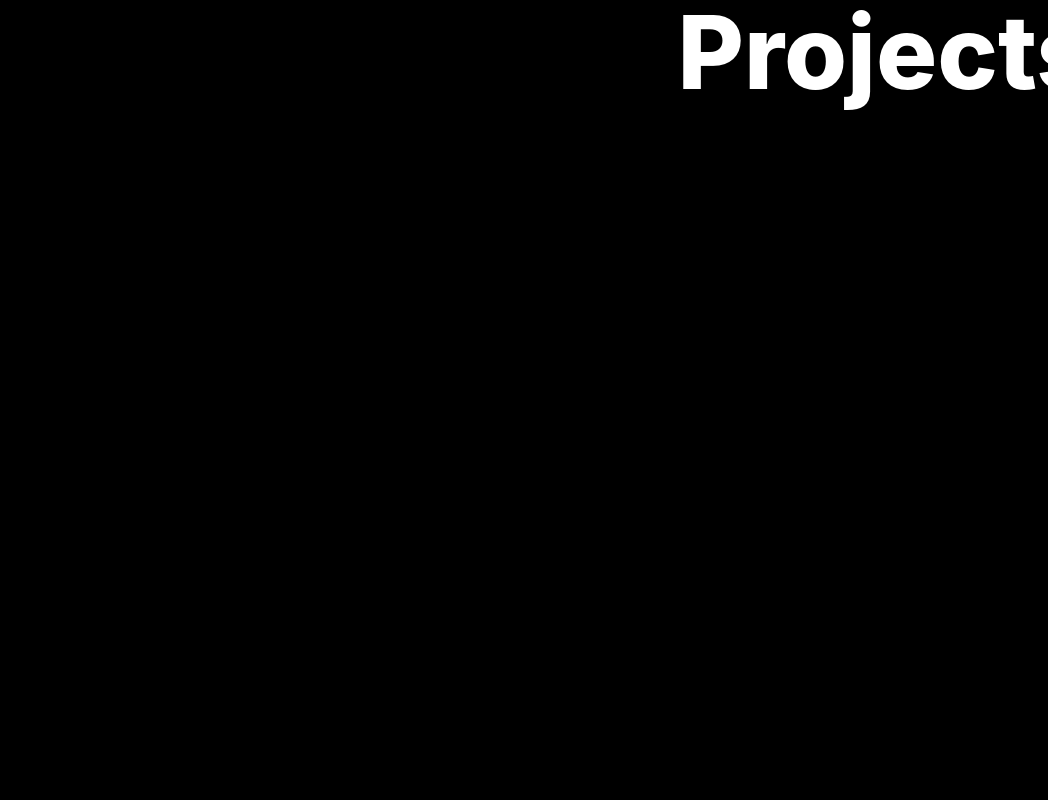
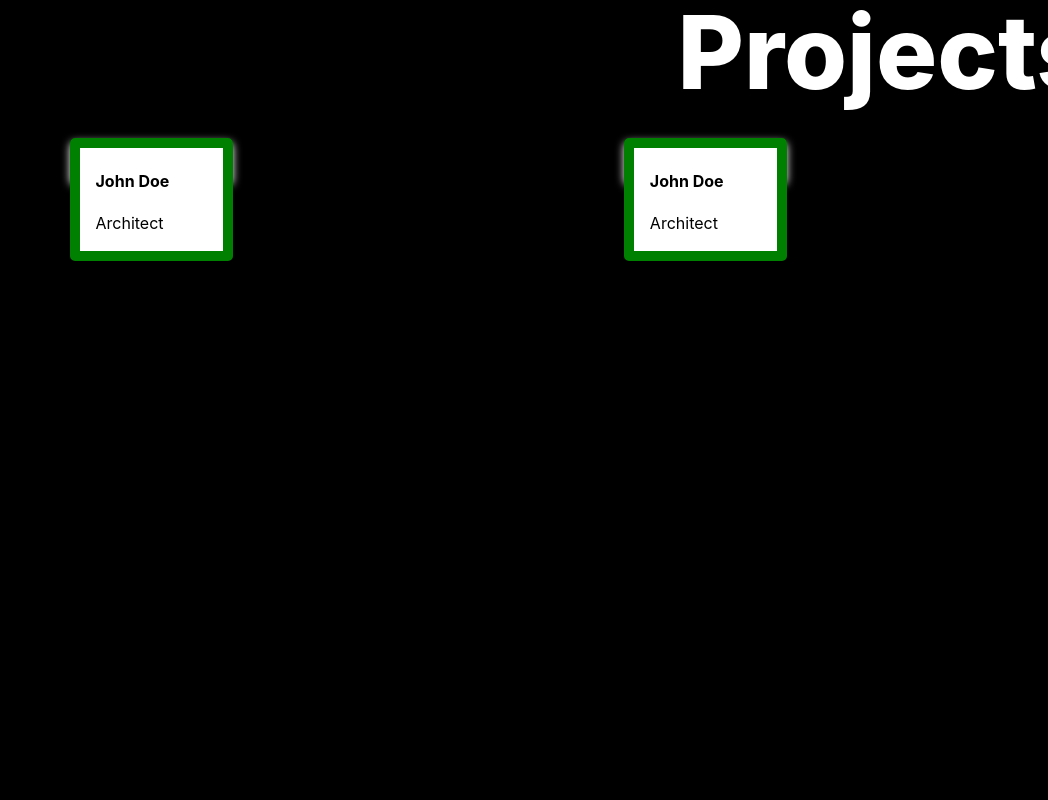
Before and after one commit to zamircohen/react_portfolio, a React (Create React App) app: page / in a window 1280 px wide. Shown: the part 2040-2840 px from the top of the page, without its empty margins (232-1280 px from the left). Built offline with nearby package versions, Linux system fonts and the light colour scheme.

Commit message:
Started creating cards for projects

```diff
--- /dev/null
+++ b/src/components/Projects/Card.css
@@ -0,0 +1,15 @@
+.card {
+    /* Add shadows to create the "card" effect */
+    box-shadow: 0 4px 8px 0 rgba(0,0,0,0.2);
+    transition: 0.3s;
+  }
+
+  /* On mouse-over, add a deeper shadow */
+  .card:hover {
+    box-shadow: 0 8px 16px 0 rgba(0,0,0,0.2);
+  }
+
+  /* Add some padding inside the card container */
+  .container {
+    padding: 2px 16px;
+  }
--- a/src/components/Projects/Projects.jsx
+++ b/src/components/Projects/Projects.jsx
@@ -1,16 +1,38 @@
 import React from 'react'
 import { Block, BlockTitle, Wrapper} from '../Header/HeaderStyles';
-
+import { ProjectBox } from './ProjectsStyles';
+import './Card.css';
 
 export default function Projects() {
   return (
     <Wrapper id="projects">
         <Block>
             <BlockTitle main>Projects</BlockTitle>
+
+            <ProjectBox>
+            <div class="card">
+              <div class="container">
+                <h4><b>John Doe</b></h4>
+                <p>Architect</p>
+              </div>
+            </div>
+
+            <div class="card">
+              <div class="container">
+                <h4><b>John Doe</b></h4>
+                <p>Architect</p>
+              </div>
+            </div>
+
+            <div class="card">
+              <div class="container">
+                <h4><b>John Doe</b></h4>
+                <p>Architect</p>
+              </div>
+            </div>
+            </ProjectBox>
+
         </Block>
-
-
-
     </Wrapper>
   )
 }
--- /dev/null
+++ b/src/components/Projects/ProjectsStyles.jsx
@@ -0,0 +1,8 @@
+import styled from "styled-components";
+
+
+export const ProjectBox = styled.div`
+    display: grid;
+    grid-template-columns: repeat(3, 3fr);
+    gap: 10px;
+`
--- a/src/components/Projects/ProjetsStyles.jsx
+++ /dev/null
@@ -1,6 +0,0 @@
-import styled from "styled-components";
-
-
-export const ProjectCard = styled.div`
-
-`
--- a/src/components/Tech/Tech.jsx
+++ b/src/components/Tech/Tech.jsx
@@ -4,7 +4,7 @@ import { AiFillFacebook, AiFillGithub, AiFillLinkedin } from 'react-icons/ai';
 import Card from '../../styles/GlobalComponents/Card';
 import Marquee from "react-fast-marquee"
 import { MarqueeBlock } from './TechStyles';
-import { DiJavascript, DiSass, DiReact, DiMongodb, DiGithubBadge, DiNodejsSmall, DiCss3, DiHtml5, DiJqueryLogo, DiMysql, DiDatabase, DiGitBranch, DiTrello} from 'react-icons/di';
+import { DiJavascript, DiSass, DiReact, DiMongodb, DiGithubBadge, DiNodejsSmall, DiCss3, DiHtml5, DiJqueryLogo, DiMysql, DiDatabase, DiGitBranch, DiTrello, DiDocker} from 'react-icons/di';
 
 
 export default function Tech() {
@@ -22,8 +22,9 @@ export default function Tech() {
                <DiHtml5 size="15rem" style={{fill:"orange"}}/>
                <DiSass size="15rem" style={{fill:"pink"}}/>
                <DiNodejsSmall size="15rem" style={{fill:"green"}}/>
+               <DiCss3 size="15rem" style={{fill:"blue"}}/>
                <DiDatabase size="15rem" style={{fill:"grey"}}/>
-               <DiCss3 size="15rem" style={{fill:"blue"}}/>
+               <DiDocker size="15rem" style={{fill:"blue"}}/>
                <DiTrello size="15rem" style={{fill:"lightblue"}}/>
                <DiMysql size="15rem" style={{fill:"orange"}}/>
             </Marquee>
--- a/src/styles/GlobalComponents/Card.jsx
+++ b/src/styles/GlobalComponents/Card.jsx
@@ -1,12 +1,19 @@
 import React from 'react'
+import './CardStyles.css';
 
 export default function Card(props) {
     return (
         <div>
-            <h2>{props.name}</h2>
+            <h2>CARD HEADER</h2>
+            <p>Loem Ipsum and shit</p>
+            <img width="250px" height="auto"/>
+            <p>More lorem ipsum...</p>
+            <button>KNOW MORE?</button>
+
+            {/* <h2>{props.name}</h2>
             <p>{props.description}</p>
             <img src={props.images["0"]["src"]["small"]} alt={props.imageAlt} width="250px" height="auto"/>
-            <p>Price: {props.price} SEK</p>
+            <p>Price: {props.price} SEK</p> */}
         </div>
     )
 }
--- /dev/null
+++ b/src/styles/GlobalComponents/CardStyles.css
@@ -0,0 +1,28 @@
+.card {
+    box-shadow: 0 4px 8px 0 white;
+    transition: 0.3s;
+    width: 30%;
+    height: 30%;
+    margin: 10px;
+    border-radius: 5px;
+}
+
+  /* On mouse-over, add a deeper shadow */
+.card:hover {
+    box-shadow: 0 8px 16px 0 white;
+    scale: 1.1;
+    opacity: 0.5;
+}
+
+  /* Add some padding inside the card container */
+.container {
+    padding: 2px 16px;
+    background-color: white;
+    border: 10px solid green;
+    border-radius: 5px;
+}
+
+.card-body {
+    padding: 0;
+    background-color: pink;
+}
```
Also changed, not shown: src/styles/GlobalComponents/CardStyles.jsx (deleted).
